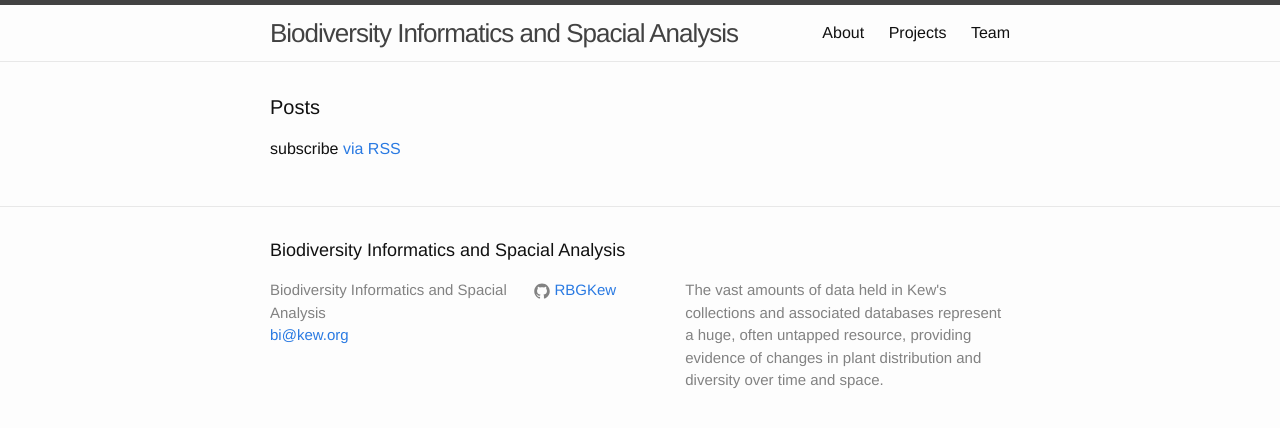
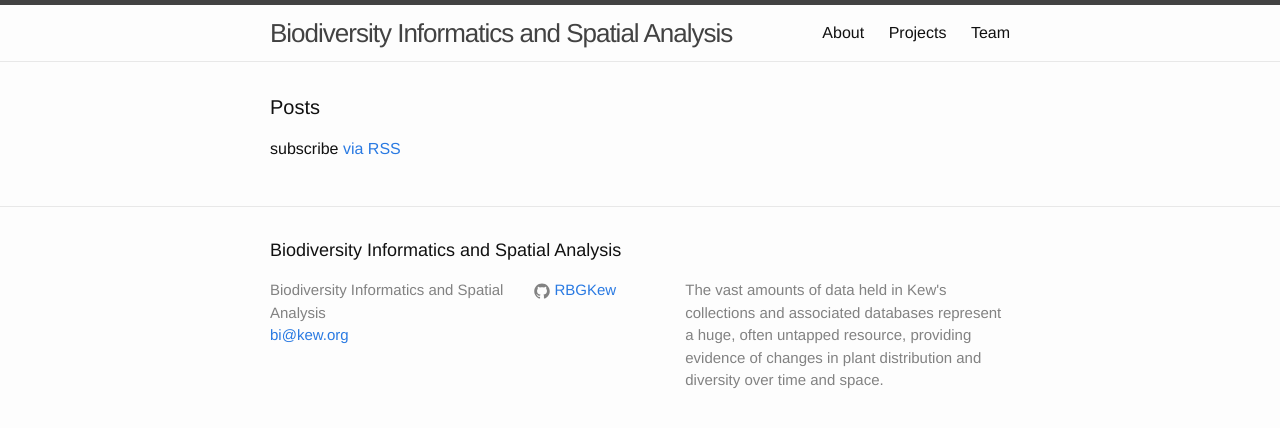
Before and after one commit to RBGKew/rbgkew.github.io, a Jekyll site: the page built from index.html, in a window 1280 px wide. Shown: the top 428 px of the page. Built offline with Jekyll 4.4.1, drawn with Linux system fonts in a browser that asks for light colours.

Commit message:
Might as well spell 'spatial' right ;)

```diff
--- a/_config.yml
+++ b/_config.yml
@@ -1,5 +1,5 @@
 # Site settings
-title: Biodiversity Informatics and Spacial Analysis
+title: Biodiversity Informatics and Spatial Analysis
 email: bi@kew.org
 description: > # this means to ignore newlines until "baseurl:"
   The vast amounts of data held in Kew's collections and associated
```
